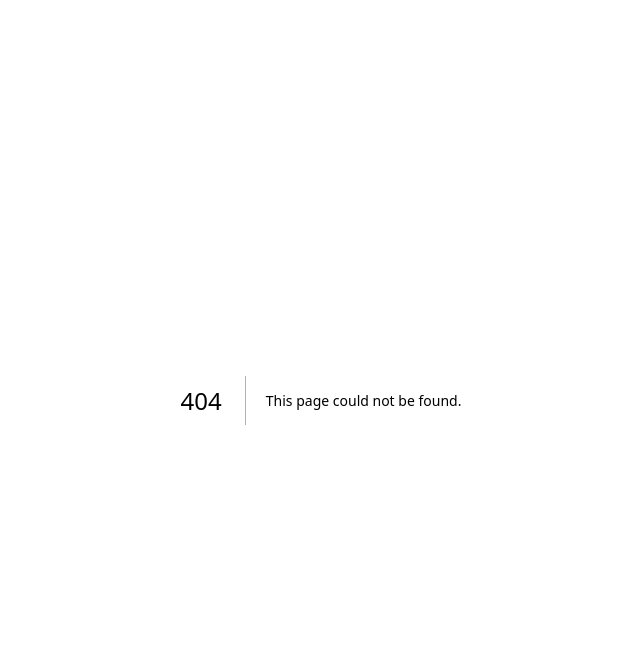
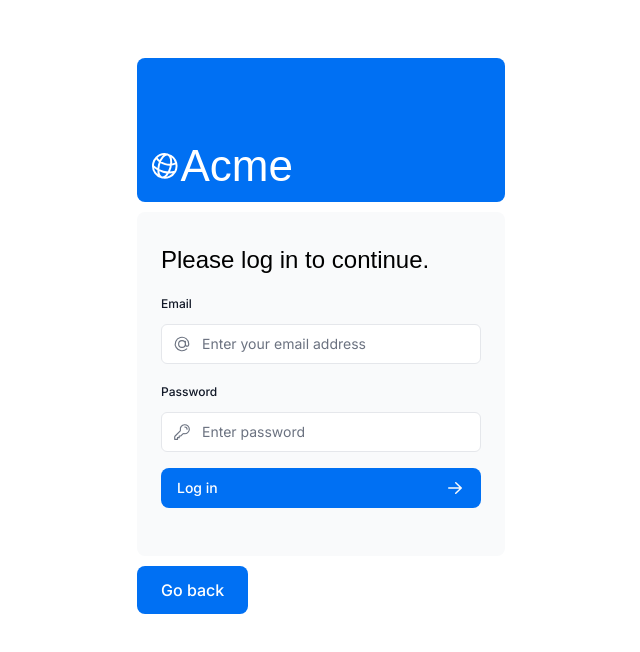
Before and after one commit to marshal-xion/dashboard_nextjs, a Next.js app: page /login in a window 1280 px wide. Before the commit this address had no page. Shown: the top 652 px of the page, without its empty margins (319-959 px from the left). Built offline with nearby package versions, Linux system fonts and the light colour scheme; a web font is replaced by a local one.

Commit message:
Metadata added for pages

```diff
--- a/app/dashboard/invoices/page.tsx
+++ b/app/dashboard/invoices/page.tsx
@@ -6,6 +6,12 @@
 import { lusitana } from '@/app/ui/fonts';
 import { InvoicesTableSkeleton } from '@/app/ui/skeletons';
 import { Suspense } from 'react';
+import { Metadata } from 'next';
+
+
+export const metadata: Metadata = {
+  title: 'Invoices',
+};
 
 export default async function Page(props: {
 
--- a/app/dashboard/page.tsx
+++ b/app/dashboard/page.tsx
@@ -10,6 +10,13 @@
   LatestInvoicesSkeleton,
   CardsSkeleton,
 } from '@/app/ui/skeletons';
+
+import { Metadata } from 'next';
+
+
+export const metadata: Metadata = {
+  title: 'Dashboard',
+};
 
 export default async function Page() {
 
--- a/app/layout.tsx
+++ b/app/layout.tsx
@@ -1,5 +1,16 @@
 import '@/app/ui/global.css';
 import { inter } from '@/app/ui/fonts';
+import { Metadata } from 'next';
+
+export const metadata: Metadata = {
+  title: {
+    template: '%s | Acme Dashboard',
+    default: 'Acme Dashboard',
+  },
+  description: 'The official Next.js Learn Dashboard built with App Router.',
+  metadataBase: new URL('https://next-learn-dashboard.vercel.sh'),
+};
+
 
 export default function RootLayout({
   children,
--- /dev/null
+++ b/app/login/page.tsx
@@ -0,0 +1,26 @@
+import AcmeLogo from '@/app/ui/acme-logo';
+import LoginForm from '@/app/ui/login-form';
+import { Suspense } from 'react';
+import Link from 'next/link';
+
+export default function LoginPage() {
+  return (
+    <main className="flex items-center justify-center md:h-screen">
+      <div className="relative mx-auto flex w-full max-w-[400px] flex-col space-y-2.5 p-4 md:-mt-32">
+        <div className="flex h-20 w-full items-end rounded-lg bg-blue-500 p-3 md:h-36">
+          <div className="w-32 text-white md:w-36">
+            <AcmeLogo />
+          </div>
+        </div>
+        <Suspense>
+          <LoginForm />
+        </Suspense>
+        <Link
+            href="/"
+            className="flex items-center gap-5 self-start rounded-lg bg-blue-500 px-6 py-3 text-sm font-medium text-white transition-colors hover:bg-blue-400 md:text-base"
+          > Go back
+          </Link>
+      </div>
+    </main>
+  );
+}
--- a/app/ui/dashboard/nav-links.tsx
+++ b/app/ui/dashboard/nav-links.tsx
@@ -8,6 +8,7 @@
 import Link from 'next/link';
 import { usePathname } from 'next/navigation';
 import clsx from 'clsx';
+import { BackwardIcon } from '@heroicons/react/20/solid';
 
 // Map of links to display in the side navigation.
 // Depending on the size of the application, this would be stored in a database.
@@ -19,6 +20,7 @@
     icon: DocumentDuplicateIcon,
   },
   { name: 'Customers', href: '/dashboard/customers', icon: UserGroupIcon },
+  { name: 'Back', href: '/', icon: BackwardIcon },
 ];
 
 export default function NavLinks() {
```
